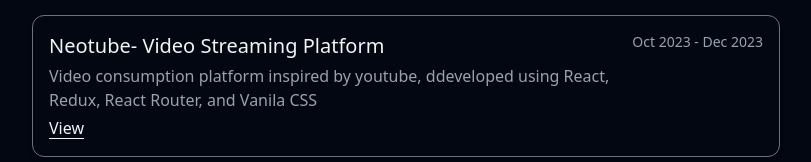
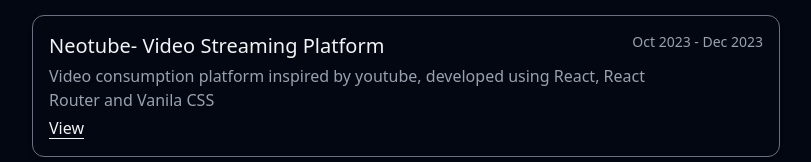
Before and after one commit to Digambar1411/portfolio, a React (Vite) app: page / in a window 1280 px wide. Shown: the part 937-1099 px from the top of the page, without its empty margins (234-1045 px from the left). Built offline with nearby package versions, Linux system fonts and the light colour scheme.

Commit message:
fix constants

```diff
--- a/src/Constants/constants.jsx
+++ b/src/Constants/constants.jsx
@@ -35,19 +35,16 @@
     id: 'github',
     href: 'https://github.com/Digambar1411',
     icon: <FaGithub />,
-    alt: 'github'
   },
   {
     id: 'linkedin',
     href: 'https://www.linkedin.com/in/digambar-deshawal-9b279b147/',
     icon: <FaLinkedinIn />,
-    alt: 'linkedin'
   },
   {
     id: 'x',
     href: 'https://twitter.com/deshawald14',
     icon: <FaTwitter /> ,
-    alt: 'x'
   },
 ]
 
@@ -55,7 +52,7 @@
   {
     id: 'neotube',
     title: 'Neotube- Video Streaming Platform',
-    content: 'Video consumption platform inspired by youtube, ddeveloped using React, Redux, React Router, and Vanila CSS',
+    content: 'Video consumption platform inspired by youtube, developed using React, React Router and Vanila CSS',
     link: 'https://neo-tube.netlify.app/',
     startDate: 'Oct 2023',
     endDate: 'Dec 2023'
```
